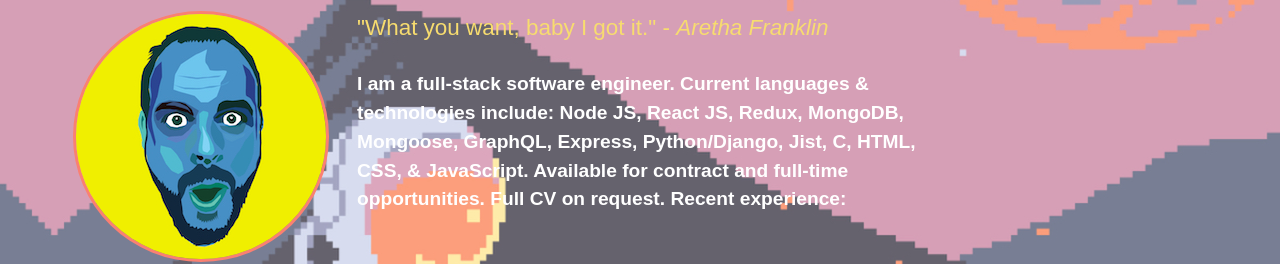
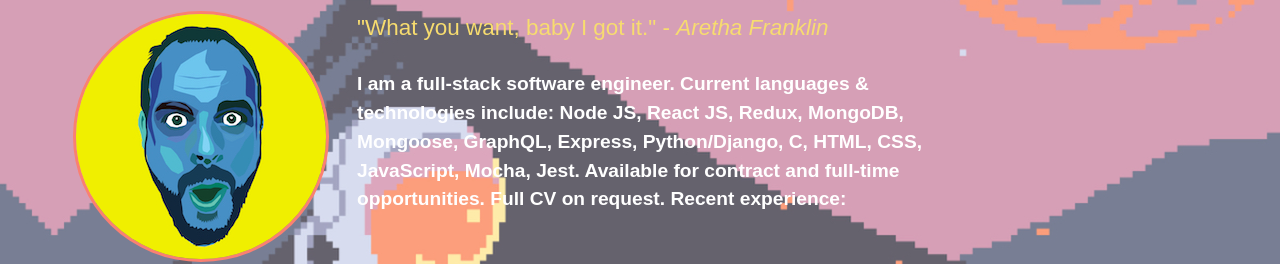
Before and after one commit to buddhaplex/eric-andrade, a website: page dist/about.html in a window 1280 px wide. Shown: the part 245-509 px from the top of the page. Drawn offline with Linux system fonts and the light colour scheme; a web font is replaced by a local one.

Commit message:
updated about page

```diff
--- a/dist/about.html
+++ b/dist/about.html
@@ -72,7 +72,7 @@
         </h3>
         <p></p>
         <h4>I am a full-stack software engineer. Current languages & technologies include: Node JS, React JS, Redux, MongoDB,
-          Mongoose, GraphQL, Express, Python/Django, Jist, C, HTML, CSS, & JavaScript. Available for contract and full-time
+          Mongoose, GraphQL, Express, Python/Django, C, HTML, CSS, JavaScript, Mocha, Jest. Available for contract and full-time
           opportunities. Full CV on request. Recent experience:</h4>
       </div>
 
```
